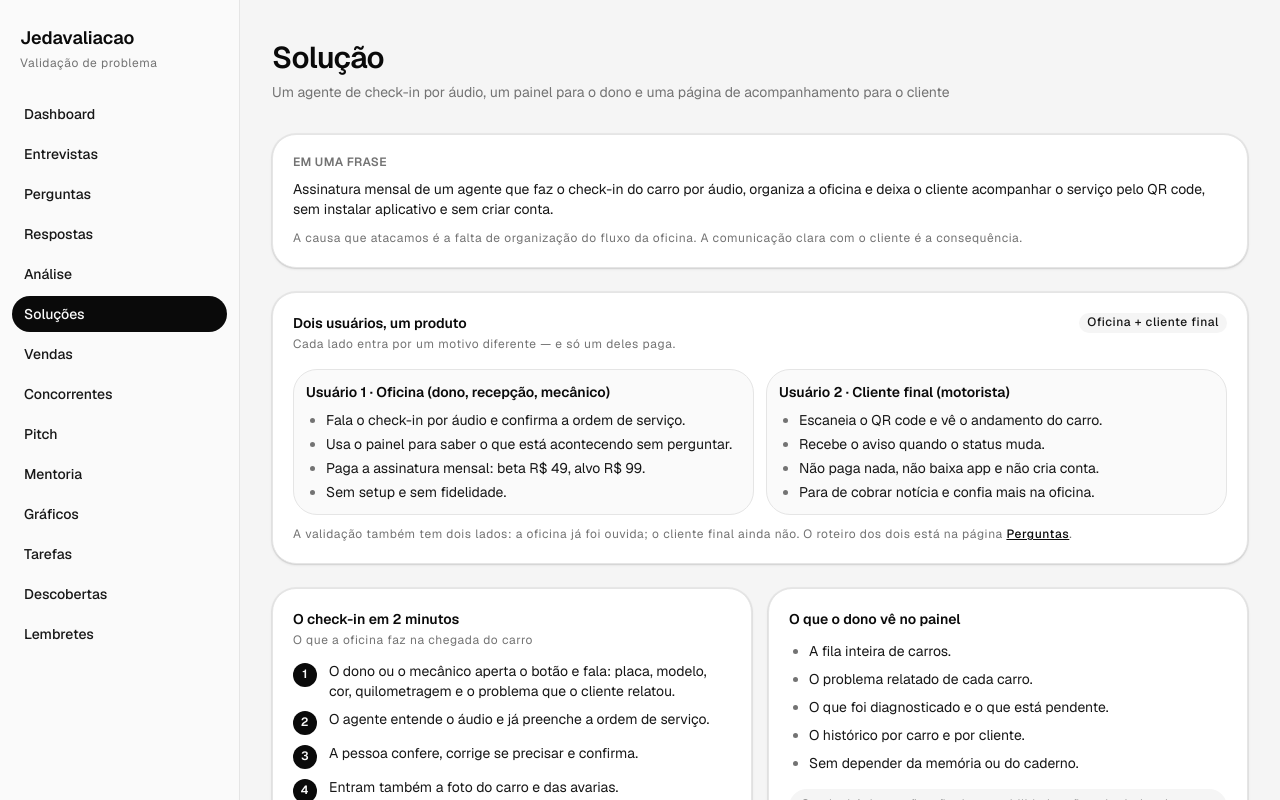
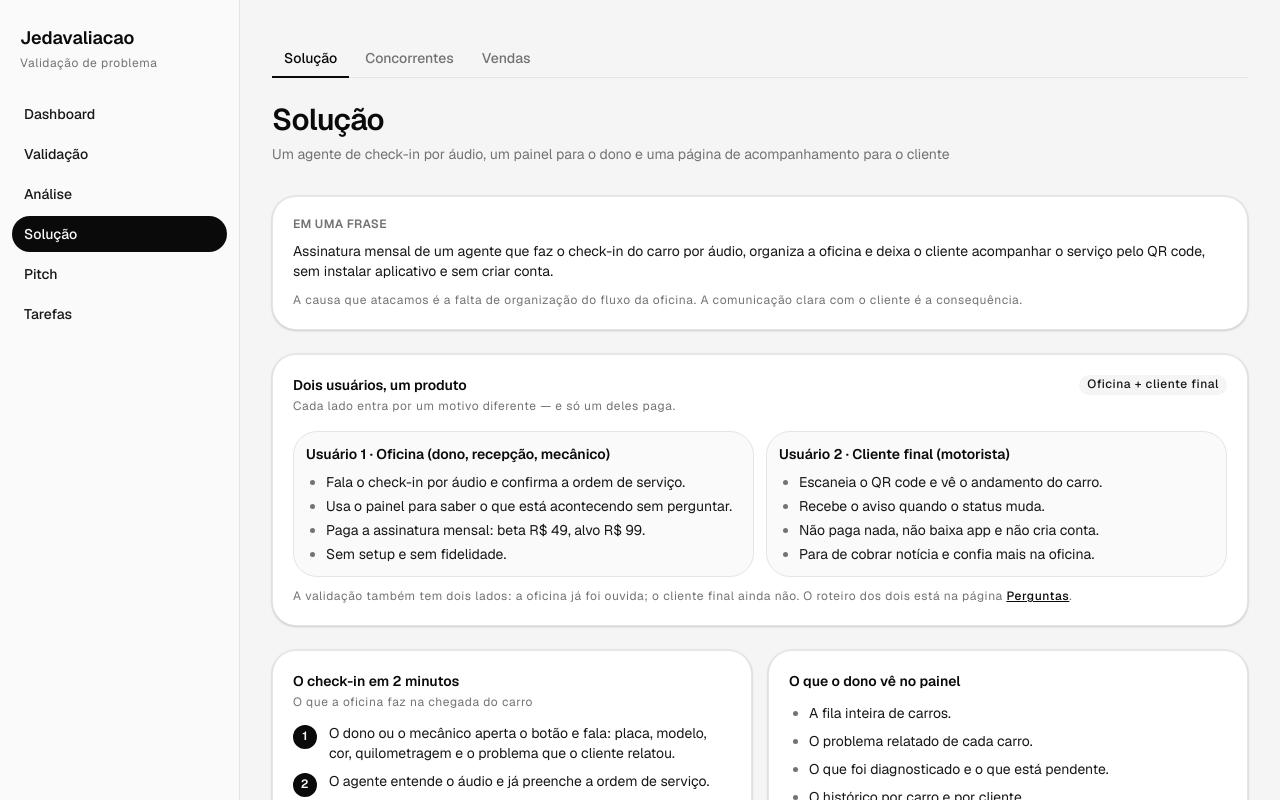
Before and after one commit to ThurStelzner/jedavaliacao, a Next.js app: page /solucoes in a window 1280 px wide. Shown: the top 800 px of the page. Built offline with nearby package versions, Linux system fonts and the light colour scheme.

Commit message:
Agrupa o menu lateral em 6 itens com abas por grupo

```diff
--- a/app/layout.tsx
+++ b/app/layout.tsx
@@ -2,6 +2,7 @@ import type { Metadata } from "next";
 import { Geist } from "next/font/google";
 import "./globals.css";
 import Nav from "@/components/Nav";
+import SubNav from "@/components/SubNav";
 
 const geist = Geist({
   subsets: ["latin"],
@@ -24,7 +25,10 @@ export default function RootLayout({
         <div className="flex min-h-screen flex-col md:flex-row">
           <Nav />
           <main className="min-w-0 flex-1 px-4 py-6 md:px-8 md:py-10">
-            <div className="mx-auto w-full max-w-page">{children}</div>
+            <div className="mx-auto w-full max-w-page">
+              <SubNav />
+              {children}
+            </div>
           </main>
         </div>
       </body>
--- a/components/Nav.tsx
+++ b/components/Nav.tsx
@@ -2,23 +2,7 @@
 
 import Link from "next/link";
 import { usePathname } from "next/navigation";
-
-const LINKS = [
-  { href: "/", label: "Dashboard" },
-  { href: "/entrevistas", label: "Entrevistas" },
-  { href: "/perguntas", label: "Perguntas" },
-  { href: "/respostas", label: "Respostas" },
-  { href: "/analise", label: "Análise" },
-  { href: "/solucoes", label: "Soluções" },
-  { href: "/vendas", label: "Vendas" },
-  { href: "/concorrentes", label: "Concorrentes" },
-  { href: "/pitch", label: "Pitch" },
-  { href: "/mentoria", label: "Mentoria" },
-  { href: "/graficos", label: "Gráficos" },
-  { href: "/tarefas", label: "Tarefas" },
-  { href: "/descobertas", label: "Descobertas" },
-  { href: "/lembretes", label: "Lembretes" },
-];
+import { caminhoNoGrupo, GRUPOS_NAV } from "@/lib/navegacao";
 
 export default function Nav() {
   const pathname = usePathname();
@@ -29,19 +13,19 @@ export default function Nav() {
         <p className="mt-1 text-caption text-mid-gray">Validação de problema</p>
       </div>
       <nav className="flex flex-wrap justify-center gap-1 px-3 py-3 md:flex-col md:flex-nowrap md:justify-start md:py-0">
-        {LINKS.map((l) => {
-          const ativo = l.href === "/" ? pathname === "/" : pathname.startsWith(l.href);
+        {GRUPOS_NAV.map((g) => {
+          const ativo = caminhoNoGrupo(g, pathname);
           return (
             <Link
-              key={l.href}
-              href={l.href}
+              key={g.href}
+              href={g.href}
               className={`whitespace-nowrap rounded-buttons px-3 py-2 text-sm font-medium transition-colors focus-visible:outline-none focus-visible:ring-2 focus-visible:ring-mid-gray ${
                 ativo
                   ? "bg-ink text-[#fafafa]"
                   : "text-ink-soft hover:bg-canvas"
               }`}
             >
-              {l.label}
+              {g.label}
             </Link>
           );
         })}
--- /dev/null
+++ b/components/SubNav.tsx
@@ -0,0 +1,34 @@
+"use client";
+
+import Link from "next/link";
+import { usePathname } from "next/navigation";
+import { caminhoAtivo, grupoDoCaminho } from "@/lib/navegacao";
+
+// Abas do grupo atual. Não aparece em páginas que são um grupo sozinho
+// (por exemplo, o Dashboard).
+export default function SubNav() {
+  const pathname = usePathname();
+  const grupo = grupoDoCaminho(pathname);
+  if (!grupo?.filhos) return null;
+
+  return (
+    <nav className="mb-6 flex flex-wrap items-center gap-1 border-b border-hairline">
+      {grupo.filhos.map((f) => {
+        const ativo = caminhoAtivo(f.href, pathname);
+        return (
+          <Link
+            key={f.href}
+            href={f.href}
+            className={`-mb-px whitespace-nowrap border-b-2 px-3 py-2 text-sm font-medium transition-colors focus-visible:outline-none focus-visible:ring-2 focus-visible:ring-mid-gray ${
+              ativo
+                ? "border-ink text-ink"
+                : "border-transparent text-mid-gray hover:text-ink"
+            }`}
+          >
+            {f.label}
+          </Link>
+        );
+      })}
+    </nav>
+  );
+}
--- /dev/null
+++ b/lib/navegacao.ts
@@ -0,0 +1,73 @@
+export type ItemNav = { href: string; label: string };
+export type GrupoNav = ItemNav & { filhos?: ItemNav[] };
+
+// O menu lateral mostra só os grupos. Cada grupo abre as páginas
+// relacionadas como abas dentro da própria página (componente SubNav).
+export const GRUPOS_NAV: GrupoNav[] = [
+  { href: "/", label: "Dashboard" },
+  {
+    href: "/entrevistas",
+    label: "Validação",
+    filhos: [
+      { href: "/entrevistas", label: "Entrevistas" },
+      { href: "/perguntas", label: "Perguntas" },
+      { href: "/respostas", label: "Respostas" },
+    ],
+  },
+  {
+    href: "/analise",
+    label: "Análise",
+    filhos: [
+      { href: "/analise", label: "Análise" },
+      { href: "/graficos", label: "Gráficos" },
+    ],
+  },
+  {
+    href: "/solucoes",
+    label: "Solução",
+    filhos: [
+      { href: "/solucoes", label: "Solução" },
+      { href: "/concorrentes", label: "Concorrentes" },
+      { href: "/vendas", label: "Vendas" },
+    ],
+  },
+  {
+    href: "/pitch",
+    label: "Pitch",
+    filhos: [
+      { href: "/pitch", label: "Pitch" },
+      { href: "/mentoria", label: "Mentoria" },
+      { href: "/descobertas", label: "Descobertas" },
+    ],
+  },
+  {
+    href: "/tarefas",
+    label: "Tarefas",
+    filhos: [
+      { href: "/tarefas", label: "Tarefas" },
+      { href: "/lembretes", label: "Lembretes" },
+    ],
+  },
+];
+
+function alvosDoGrupo(g: GrupoNav): ItemNav[] {
+  return g.filhos ?? [{ href: g.href, label: g.label }];
+}
+
+/** O grupo (item do menu lateral) ao qual o caminho atual pertence. */
+export function grupoDoCaminho(pathname: string): GrupoNav | undefined {
+  return GRUPOS_NAV.find((g) => caminhoNoGrupo(g, pathname));
+}
+
+/** O caminho atual está dentro deste grupo? */
+export function caminhoNoGrupo(g: GrupoNav, pathname: string): boolean {
+  if (g.href === "/") return pathname === "/";
+  return alvosDoGrupo(g).some(
+    (a) => pathname === a.href || pathname.startsWith(`${a.href}/`),
+  );
+}
+
+/** O caminho atual é exatamente este item? */
+export function caminhoAtivo(href: string, pathname: string): boolean {
+  return pathname === href || pathname.startsWith(`${href}/`);
+}
```
